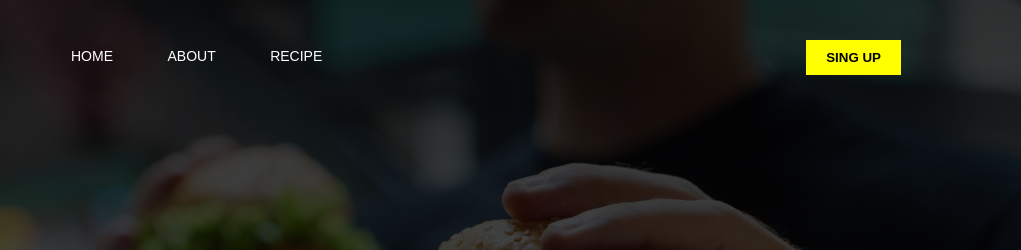
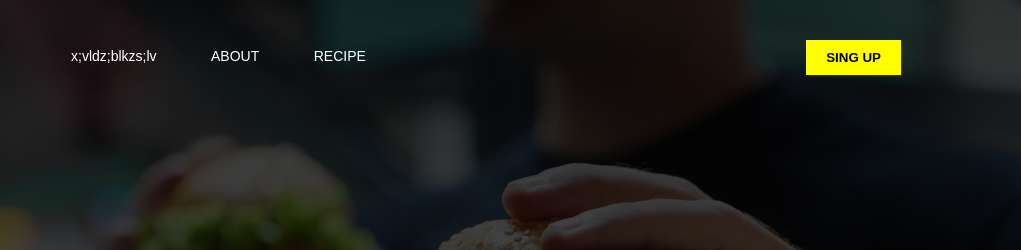
Before and after one commit to fifiuro/Hamburguesa, a plain HTML site: page index.html in a window 1280 px wide. Shown: the top 250 px of the page, 259-1280 px from the left. Drawn offline with Linux system fonts and the light colour scheme.

Commit message:
cambio sabados

```diff
--- a/index.html
+++ b/index.html
@@ -17,7 +17,7 @@
             <div class="nav-links" id="nav-links">
                 <i class="fa fa-close" onclick="closeMenu()"></i>
                 <ul>
-                    <a href="#"><li>HOME</li></a>
+                    <a href="#"><li>x;vldz;blkzs;lv</li></a>
                     <a href="#"><li>ABOUT</li></a>
                     <a href="#"><li>RECIPE</li></a>
                 </ul>
```
